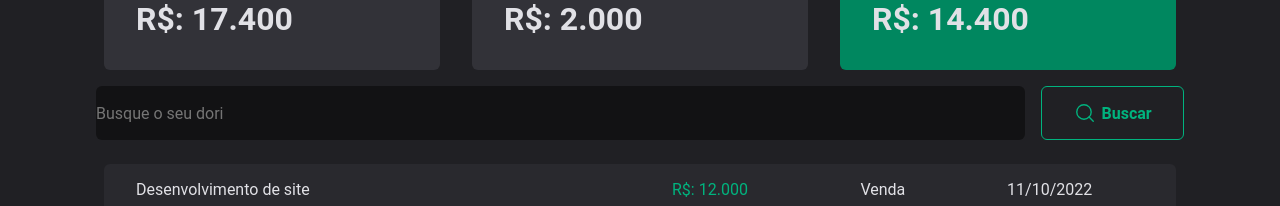
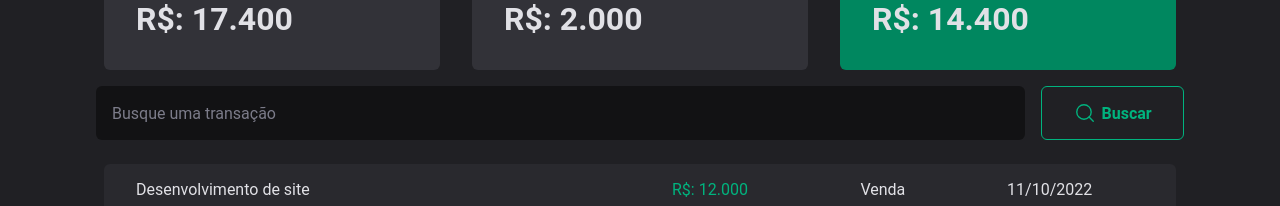
Before and after one commit to ReinaldoARamos/Dt-Money_ignite_03, a React (Vite) app: page / in a window 1280 px wide. Shown: the part 210-416 px from the top of the page. Built offline with nearby package versions, Linux system fonts and the light colour scheme.

Commit message:
baixando a biblioteca radix-ui

```diff
--- a/package.json
+++ b/package.json
@@ -9,6 +9,7 @@
     "preview": "vite preview"
   },
   "dependencies": {
+    "@radix-ui/react-dialog": "^1.0.3",
     "phosphor-react": "^1.4.1",
     "react": "^18.2.0",
     "react-dom": "^18.2.0",
--- a/src/pages/Transactions/components/SearchForm/index.tsx
+++ b/src/pages/Transactions/components/SearchForm/index.tsx
@@ -3,7 +3,7 @@ import { MagnifyingGlass } from "phosphor-react";
 export function SearchForm() {
   return (
     <SearchContainer>
-      <SearchFormInput placeholder="Busque o seu dori" />
+      <SearchFormInput placeholder="Busque uma transação" />
 
       <SearchButton>
         <MagnifyingGlass size={22} color="#00B37E" />
--- a/src/pages/Transactions/components/SearchForm/style.ts
+++ b/src/pages/Transactions/components/SearchForm/style.ts
@@ -1,6 +1,6 @@
 import styled from "styled-components";
 
-export const SearchContainer = styled.section`
+export const SearchContainer = styled.form `
    width: 100%;
     max-width: 1120px;
     margin: 0 auto;
@@ -22,6 +22,10 @@ border: transparent;
 color:${props => props.theme["gray-300"]};
 gap: 12px;
 
+&::placeholder{
+    color:${props => props.theme["gray-500"]};
+    padding: 1rem
+}
 
 
 `
```
Also changed, not shown: 1 other file (tests, documents, lock files or other folders).
